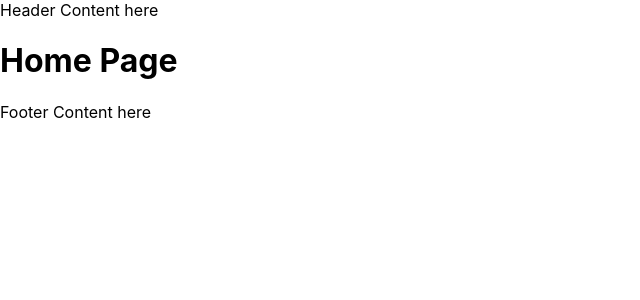
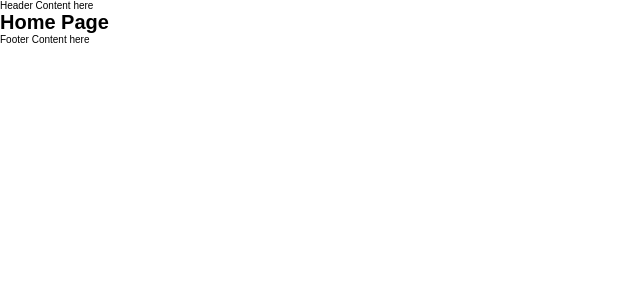
Before and after one commit to lyzboy/reddit-4-code, a React (Create React App) app: page / in a window 1280 px wide. Shown: the top 300 px of the page, without its empty margins (0-640 px from the left). Built offline with nearby package versions, Linux system fonts and the light colour scheme.

Commit message:
Set up base scss files

```diff
--- a/src/index.css
+++ b/src/index.css
@@ -1,13 +1,14 @@
-body {
-  margin: 0;
-  font-family: -apple-system, BlinkMacSystemFont, 'Segoe UI', 'Roboto', 'Oxygen',
-    'Ubuntu', 'Cantarell', 'Fira Sans', 'Droid Sans', 'Helvetica Neue',
-    sans-serif;
-  -webkit-font-smoothing: antialiased;
-  -moz-osx-font-smoothing: grayscale;
+/* Custom CSS Reset */
+html {
+    font-size: 62.5%;
 }
 
-code {
-  font-family: source-code-pro, Menlo, Monaco, Consolas, 'Courier New',
-    monospace;
+* {
+    margin: 0;
+    padding: 0;
+    box-sizing: border-box;
 }
+
+body {
+    font-family: Arial, sans-serif;
+}
```
Also changed, not shown: src/scss/Global.module.scss (added, +9 -0 lines), src/scss/_common.scss (added, +10 -0 lines).
